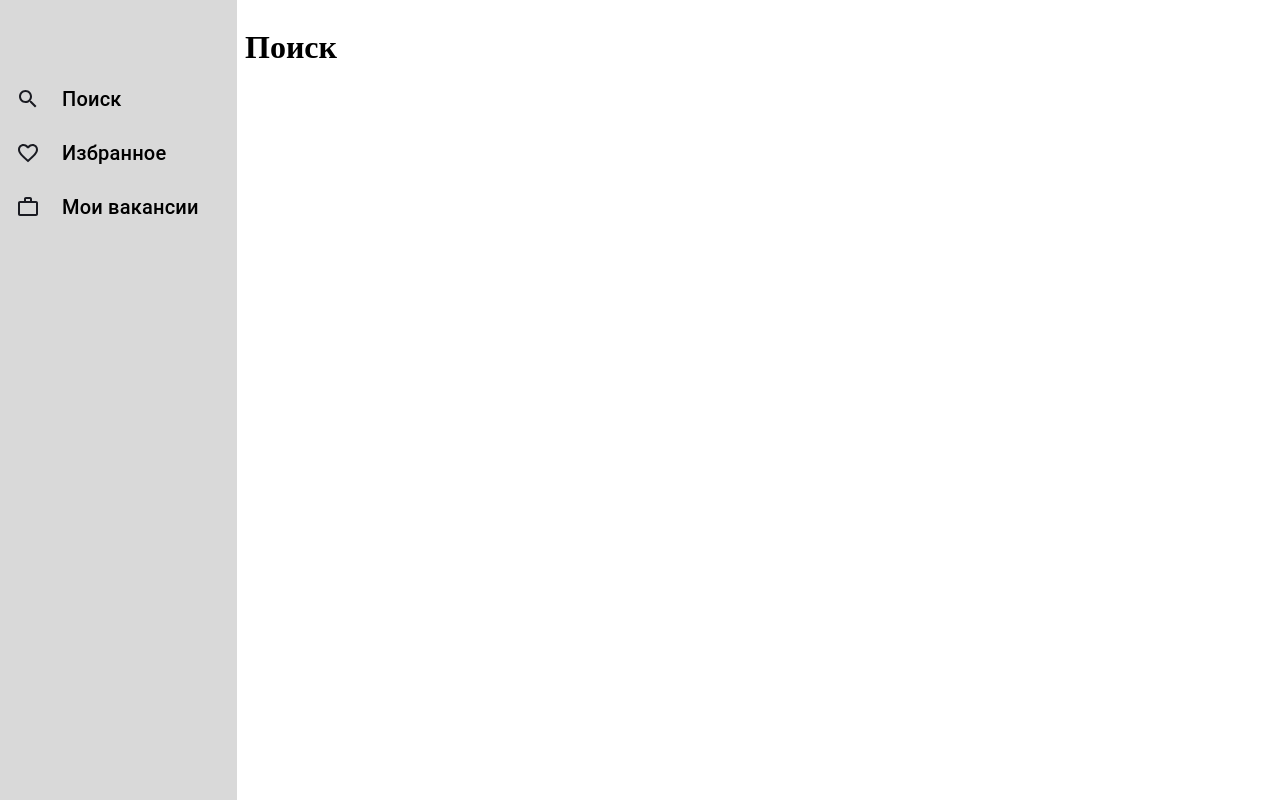
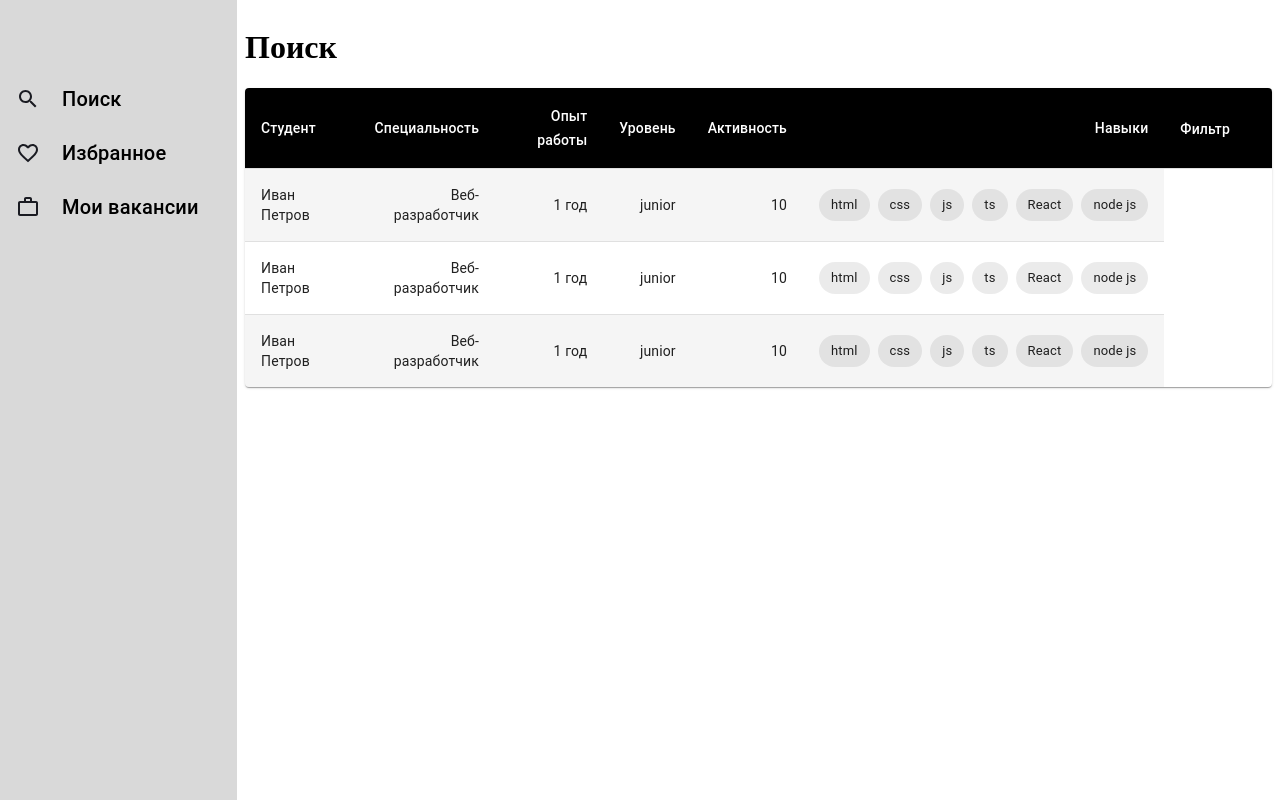
Before and after one commit to MarinaFominykh/alumni-resume-tracker, a React (Vite) app: page /search in a window 1280 px wide. Built offline with nearby package versions, Linux system fonts and the light colour scheme.

Commit message:
создать основу таблицы с выпусниками

```diff
--- /dev/null
+++ b/src/components/Table/Table.tsx
@@ -0,0 +1,110 @@
+import * as React from 'react';
+import { styled } from '@mui/material/styles';
+import Table from '@mui/material/Table';
+import TableBody from '@mui/material/TableBody';
+import TableCell, { tableCellClasses } from '@mui/material/TableCell';
+import TableContainer from '@mui/material/TableContainer';
+import TableHead from '@mui/material/TableHead';
+import TableRow from '@mui/material/TableRow';
+import Paper from '@mui/material/Paper';
+import Chip from '@mui/material/Chip';
+import Stack from '@mui/material/Stack';
+import TableSortLabel from '@mui/material/TableSortLabel';
+
+const StyledTableCell = styled(TableCell)(({ theme }) => ({
+  [`&.${tableCellClasses.head}`]: {
+    backgroundColor: theme.palette.common.black,
+    color: theme.palette.common.white,
+  },
+  [`&.${tableCellClasses.body}`]: {
+    fontSize: 14,
+  },
+}));
+
+const StyledTableRow = styled(TableRow)(({ theme }) => ({
+  '&:nth-of-type(odd)': {
+    backgroundColor: theme.palette.action.hover,
+  },
+  // hide last border
+  '&:last-child td, &:last-child th': {
+    border: 0,
+  },
+}));
+
+// const rows = [
+//   createData('Frozen yoghurt', 159, 6.0, 24, 4.0),
+//   createData('Ice cream sandwich', 237, 9.0, 37, 4.3),
+//   createData('Eclair', 262, 16.0, 24, 6.0),
+//   createData('Cupcake', 305, 3.7, 67, 4.3),
+//   createData('Gingerbread', 356, 16.0, 49, 3.9),
+// ];
+const rows = [
+  {
+    name: 'Иван Петров',
+    specialty: 'Веб-разработчик',
+    experience: '1 год',
+    grade: 'junior',
+    activity: 10,
+    skills: ['html', 'css', 'js', 'ts', 'React', 'node js'],
+  },
+  {
+    name: 'Иван Петров',
+    specialty: 'Веб-разработчик',
+    experience: '1 год',
+    grade: 'junior',
+    activity: 10,
+    skills: ['html', 'css', 'js', 'ts', 'React', 'node js'],
+  },
+  {
+    name: 'Иван Петров',
+    specialty: 'Веб-разработчик',
+    experience: '1 год',
+    grade: 'junior',
+    activity: 10,
+    skills: ['html', 'css', 'js', 'ts', 'React', 'node js'],
+  },
+];
+export default function CustomizedTables() {
+  return (
+    <TableContainer component={Paper}>
+      <Table
+        sx={{ maxWidth: 1, margin: 'auto', border: 0 }}
+        aria-label='customized table'
+      >
+        <TableHead>
+          <TableRow>
+            <StyledTableCell>Студент</StyledTableCell>
+            <StyledTableCell align='right'>Специальность</StyledTableCell>
+            <StyledTableCell align='right'>Опыт работы</StyledTableCell>
+            <StyledTableCell align='right'>Уровень</StyledTableCell>
+            <StyledTableCell align='right'>Активность</StyledTableCell>
+            <StyledTableCell align='right'>Навыки</StyledTableCell>
+            <StyledTableCell>
+              <TableSortLabel>Фильтр</TableSortLabel>
+            </StyledTableCell>
+          </TableRow>
+        </TableHead>
+        <TableBody>
+          {rows.map((row) => (
+            <StyledTableRow key={row.name}>
+              <StyledTableCell component='th' scope='row'>
+                {row.name}
+              </StyledTableCell>
+              <StyledTableCell align='right'>{row.specialty}</StyledTableCell>
+              <StyledTableCell align='right'>{row.experience}</StyledTableCell>
+              <StyledTableCell align='right'>{row.grade}</StyledTableCell>
+              <StyledTableCell align='right'>{row.activity}</StyledTableCell>
+              <StyledTableCell align='right'>
+                <Stack direction='row' spacing={1}>
+                  {row.skills.map((skill, i) => (
+                    <Chip key={i} label={skill} />
+                  ))}
+                </Stack>
+              </StyledTableCell>
+            </StyledTableRow>
+          ))}
+        </TableBody>
+      </Table>
+    </TableContainer>
+  );
+}
--- /dev/null
+++ b/src/pages/Search/Search.css
@@ -0,0 +1,4 @@
+.search {
+    width: 100%;
+    margin-left: 237px;
+}
--- a/src/pages/Search/Search.tsx
+++ b/src/pages/Search/Search.tsx
@@ -1,8 +1,11 @@
+import CustomizedTables from '../../components/Table/Table'
+import './Search.css';
 function Search() {
   return (
-    <div>
+    <div className='search'>
       {' '}
       <h1>Поиск</h1>
+      <CustomizedTables />
     </div>
   );
 }
```
